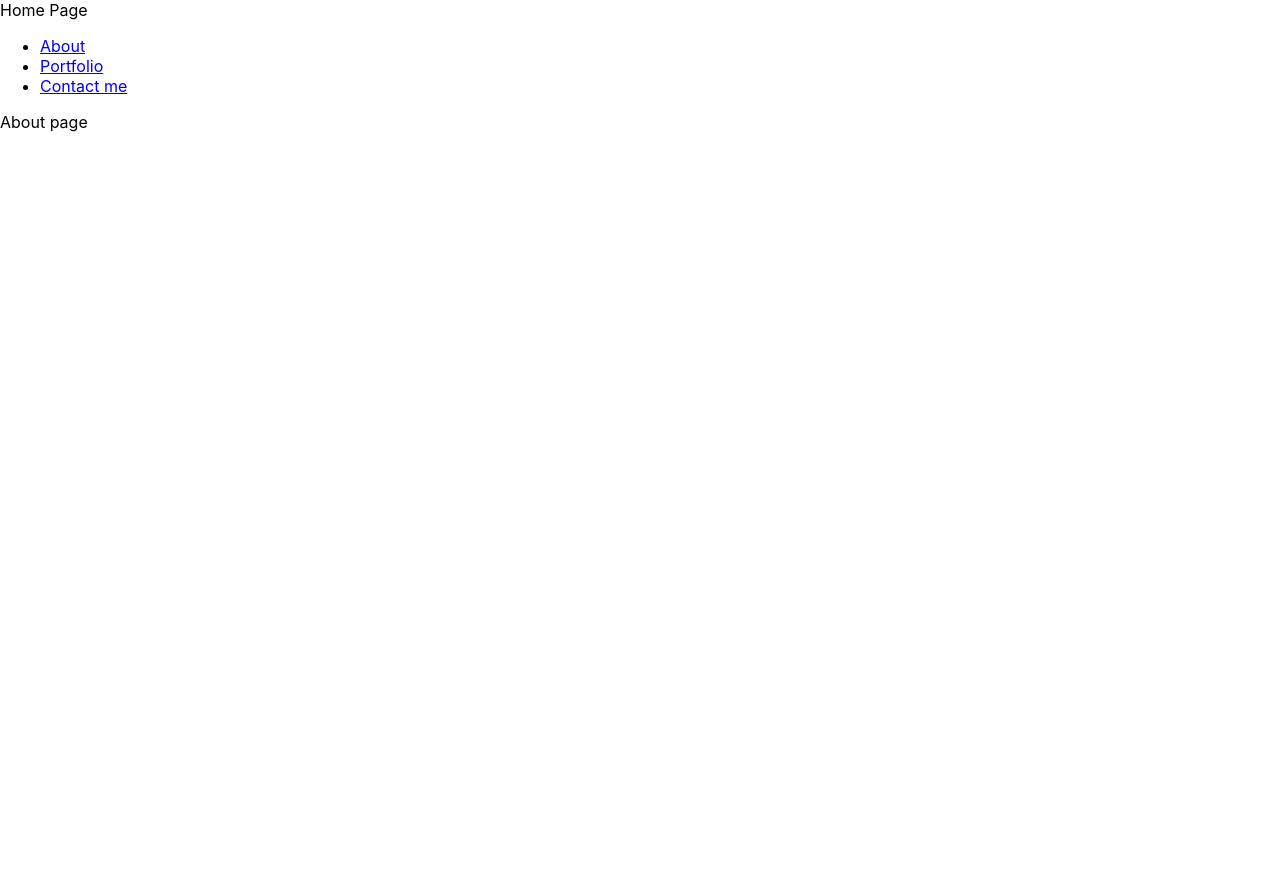
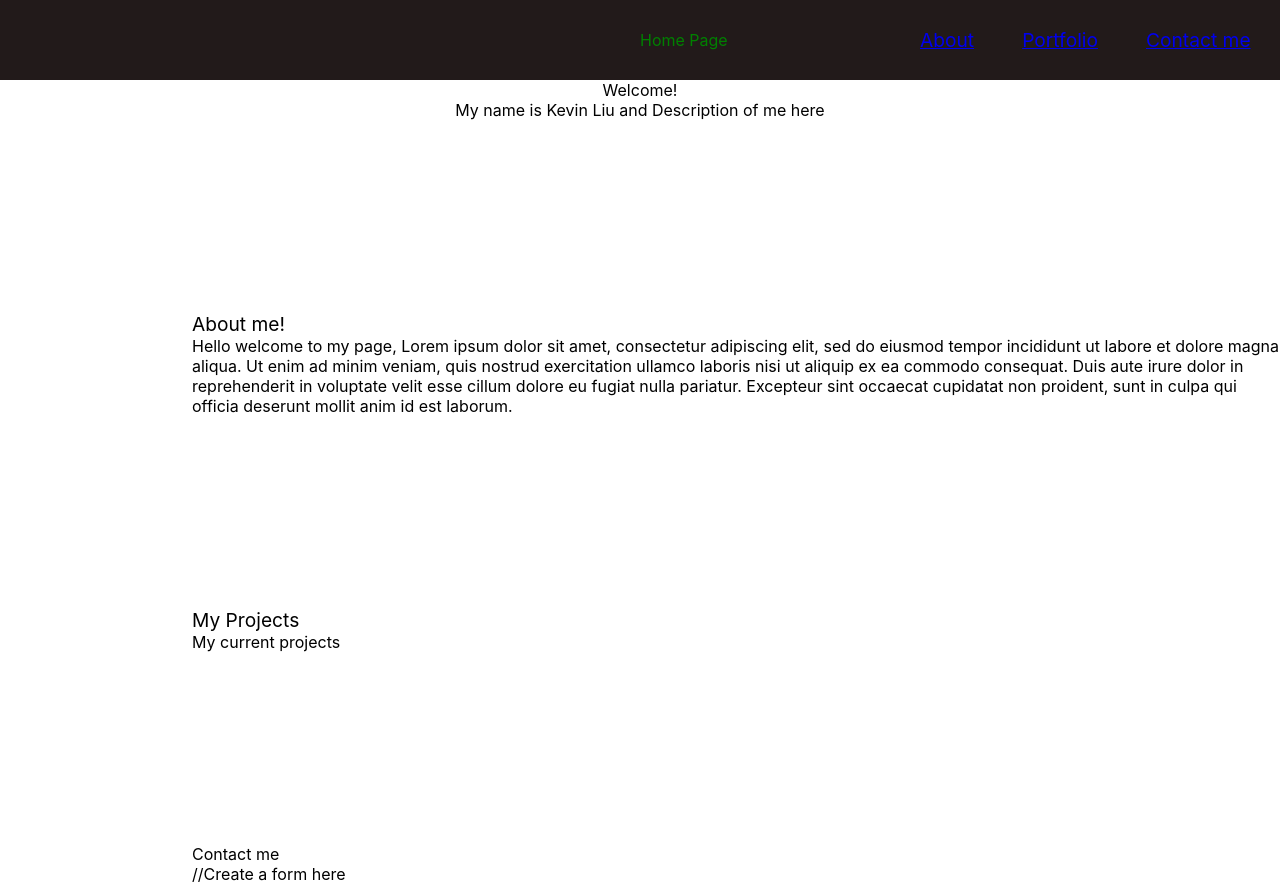
Before and after one commit to kliu6151/kliu6151.github.io, a React (Create React App) app: page / in a window 1280 px wide. Before the commit the page ends 800 px from the top, so only its background shows below. Built offline with nearby package versions, Linux system fonts and the light colour scheme.

Commit message:
layout
Created basic layout of the page

```diff
--- a/package.json
+++ b/package.json
@@ -9,6 +9,7 @@
     "react": "^17.0.2",
     "react-dom": "^17.0.2",
     "react-router-dom": "^6.2.1",
+    "react-router-hash-link": "^2.4.3",
     "react-scripts": "5.0.0",
     "web-vitals": "^2.1.2"
   },
--- a/src/App.js
+++ b/src/App.js
@@ -4,16 +4,18 @@ import About from "./Pages/About";
 import Portfolio from "./Pages/Portfolio";
 import Contact from "./Pages/Contact";
 import MainNavigation from "./Components/Layout/MainNavigation";
+import MainContent from "./Components/Layout/MainContent";
 
 function App() {
   return (
     <div>
       <MainNavigation />
-      <Routes>
+      <MainContent />
+      {/* <Routes>
         <Route path="/" element={<About />} />
         <Route path="/Portfolio" element={<Portfolio />} />
         <Route path="/Contact" element={<Contact />} />
-      </Routes>
+      </Routes> */}
     </div>
   );
 }
--- /dev/null
+++ b/src/Components/Layout/MainContent.js
@@ -0,0 +1,27 @@
+import Classes from "./MainContent.module.css";
+
+
+function MainContent() {
+        return (
+        <div className={Classes.test}>
+            <section className={Classes.introduction}>
+                <header>Welcome!</header>
+                <paragraph>My name is Kevin Liu and Description of me here</paragraph>
+            </section>
+            <section className={Classes.aboutSection} id="about">
+                <header>About me!</header>
+                <paragraph>Hello welcome to my page, Lorem ipsum dolor sit amet, consectetur adipiscing elit, sed do eiusmod tempor incididunt ut labore et dolore magna aliqua. Ut enim ad minim veniam, quis nostrud exercitation ullamco laboris nisi ut aliquip ex ea commodo consequat. Duis aute irure dolor in reprehenderit in voluptate velit esse cillum dolore eu fugiat nulla pariatur. Excepteur sint occaecat cupidatat non proident, sunt in culpa qui officia deserunt mollit anim id est laborum.</paragraph>
+            </section>
+            <section className={Classes.portfolioSection}>
+                <header>My Projects</header>
+                <paragraph>My current projects</paragraph>
+            </section>
+            <section className={Classes.contactMeSection}>
+                <header>Contact me</header>
+                //Create a form here
+            </section>
+        </div>
+        );
+}
+
+export default MainContent;
--- /dev/null
+++ b/src/Components/Layout/MainContent.module.css
@@ -0,0 +1,41 @@
+.test{
+    scroll-behavior: smooth;
+}
+
+
+.introduction
+{
+    text-align: center;
+    margin-left: 25%;
+    margin-right: 25%;
+    margin-bottom: 15%;
+}
+.aboutSection
+{
+    margin-left: 15%;
+    margin-bottom: 15%;
+
+}
+.aboutSection header
+{
+    font-size: larger;
+    /* text-align: center; */
+}
+
+.portfolioSection
+{
+    text-align: left;
+    padding: 0 15%;
+    margin-bottom: 15%;
+}
+
+.portfolioSection header
+{
+    font-size: larger;
+}
+
+.contactMeSection
+{
+    text-align: left;
+    padding: 0 15%;
+}
--- a/src/Components/Layout/MainNavigation.js
+++ b/src/Components/Layout/MainNavigation.js
@@ -1,17 +1,18 @@
-import classes from "./MainNavigation";
+import classes from "./MainNavigation.module.css";
 
 import {Link} from 'react-router-dom'
+import {HashLink} from 'react-router-hash-link';
 
 function MainNavigation() {
   return(
-  <header>
-    <div>Home Page</div>
+  <header className={classes.header}>
+    <div className={classes.title}>Home Page</div>
     <ul>
       <li>
-        <Link to="/">About</Link>
+        <HashLink smooth to='/About/#about'>About</HashLink>
       </li>
       <li>
-        <Link to="/Portfolio">Portfolio</Link>
+        <HashLink smooth to="/Portfolio/#portfolio">Portfolio</HashLink>
       </li>
       <li>
         <Link to="/Contact">Contact me</Link>
--- a/src/Components/Layout/MainNavigation.module.css
+++ b/src/Components/Layout/MainNavigation.module.css
@@ -0,0 +1,34 @@
+.header {
+    width: 100%;
+    height: 5rem;
+    display: flex;
+    align-items: center;
+    background-color: rgb(34, 26, 26);
+  }
+.title {
+    color:green;
+    left:50%;
+    position: absolute;
+}
+
+  /* .header ul {
+    list-style: none;
+    margin: 0;
+    padding: 0;
+    display: flex;
+    align-items: baseline;
+  } */
+
+.header ul{
+    position: relative;
+    align-items: baseline;
+    display: flex;
+    list-style:none;
+    left: 65%;
+    color:yellow;
+}
+
+.header li {
+    margin-left: 3rem;
+    font-size: larger;
+}
```
Also changed, not shown: 1 other file (tests, documents, lock files or other folders).
